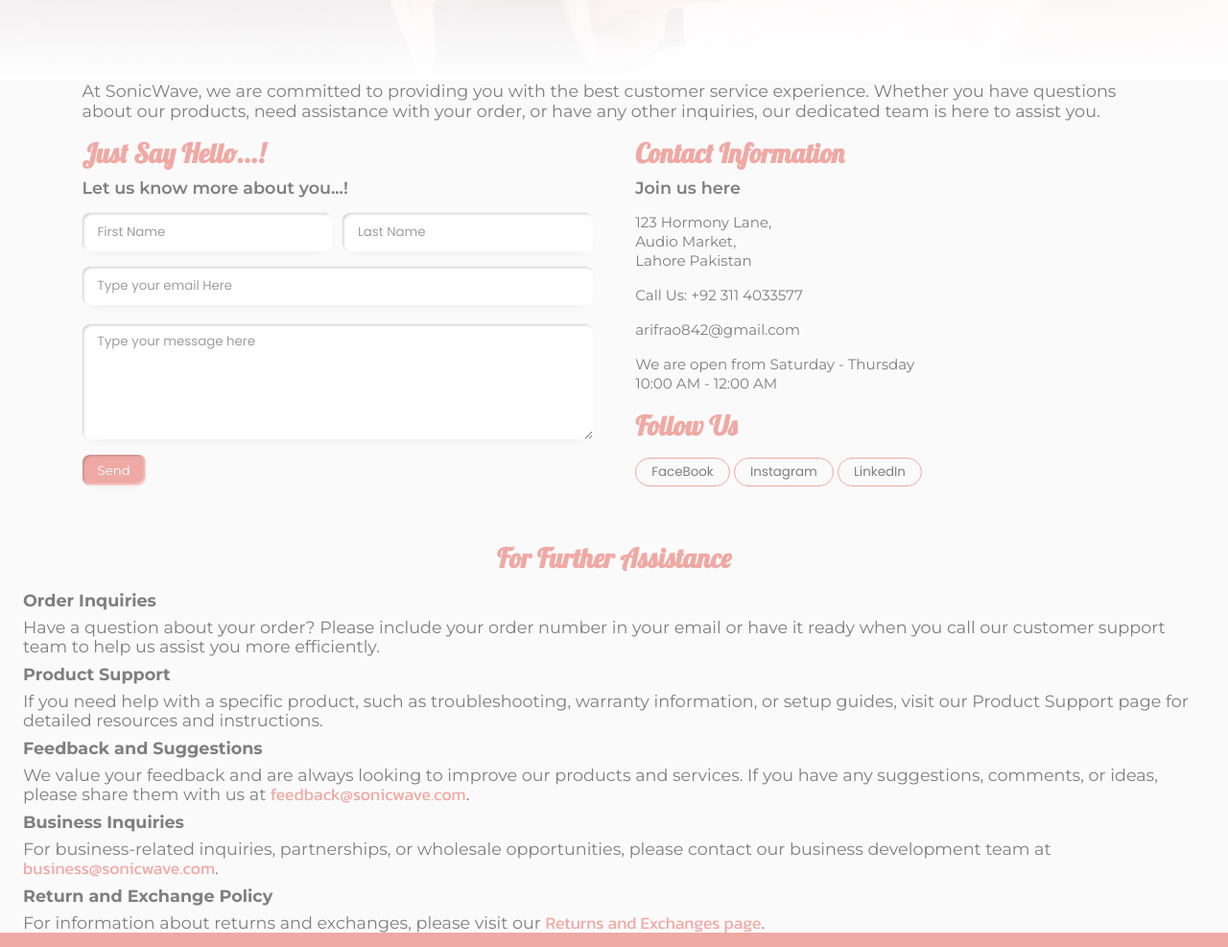
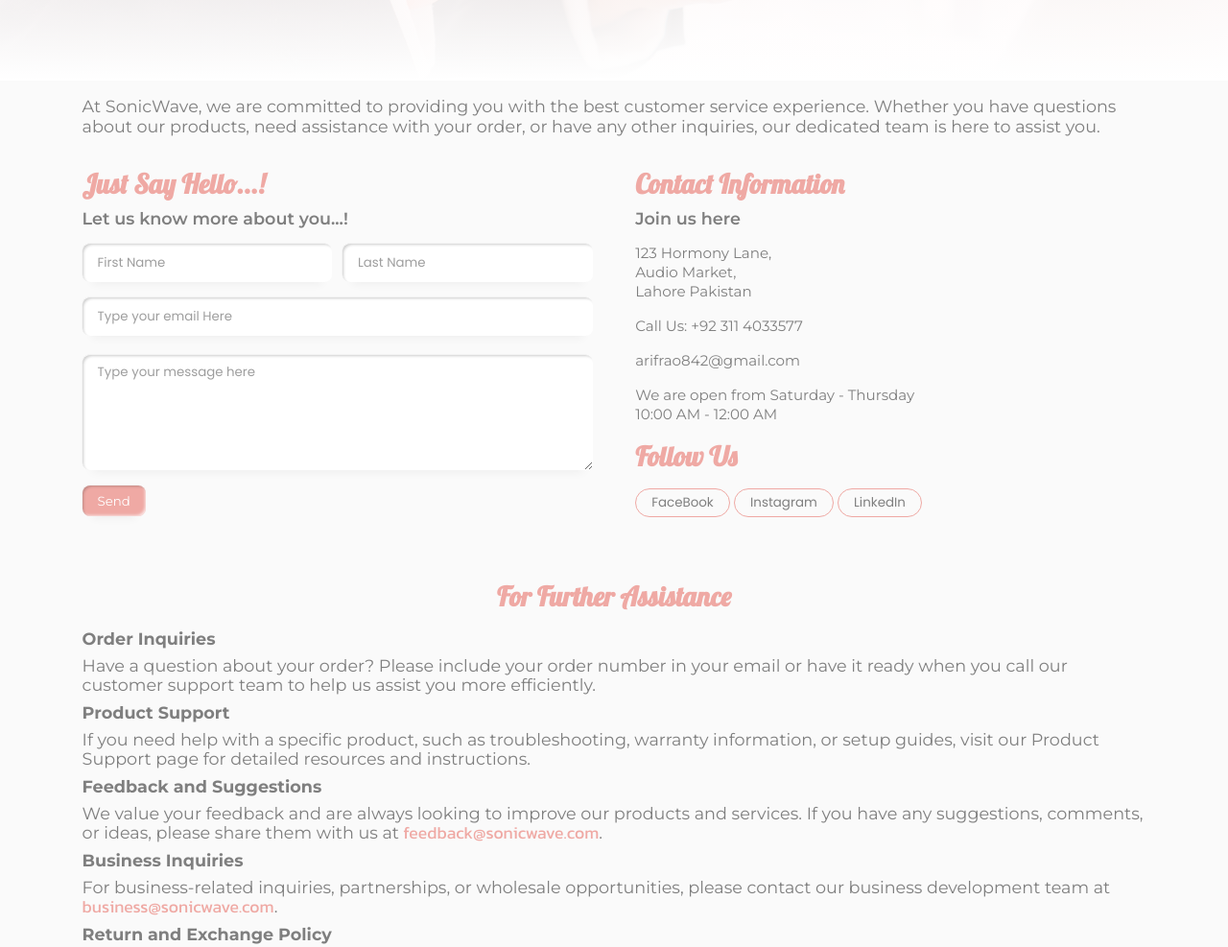
Before and after one commit to raoarif05/sonicwave.com, a plain HTML site: page contact.html in a window 1280 px wide. Shown: the part 380-1367 px from the top of the page at 96% size. Drawn offline with Linux system fonts and the light colour scheme; a web font is replaced by a local one.

Commit message:
Update style.css

```diff
--- a/assets/style/style.css
+++ b/assets/style/style.css
@@ -903,6 +903,7 @@ section {
 
 @media screen and (min-width: 568px) {
     .form_field {
+        width: 100%;
         max-width: 560px;
         margin: 0 auto;
     }
@@ -912,10 +913,11 @@ section {
         padding: 0 var(--pd-1-5);
     }
     .contact_p {
-        padding: 0;
+        padding: var(--pd-1) 0;
     }
     .form_field {
-        min-width: 90%;
+        width: 100%;
+        max-width: 100%;
         padding: 0;
         display: flex;
         align-items: center;
@@ -940,7 +942,7 @@ section {
     }
     .further_details {
         width: 100%;
-        margin: 0 auto;
+        margin: var(--pd-1-5) auto;
         padding: 0;
     }
 }
@@ -951,6 +953,8 @@ section {
         margin: 0 auto;
     }
     .form_field {
+        width: 90%;
+
         margin: 0 auto;
     }
     .contact_form input,
@@ -977,6 +981,9 @@ section {
     .open_time,
     .call_us {
         margin: var(--mb-1) 0;
+    }
+    .further_details {
+        width: 90%;
     }
 }
 
```
